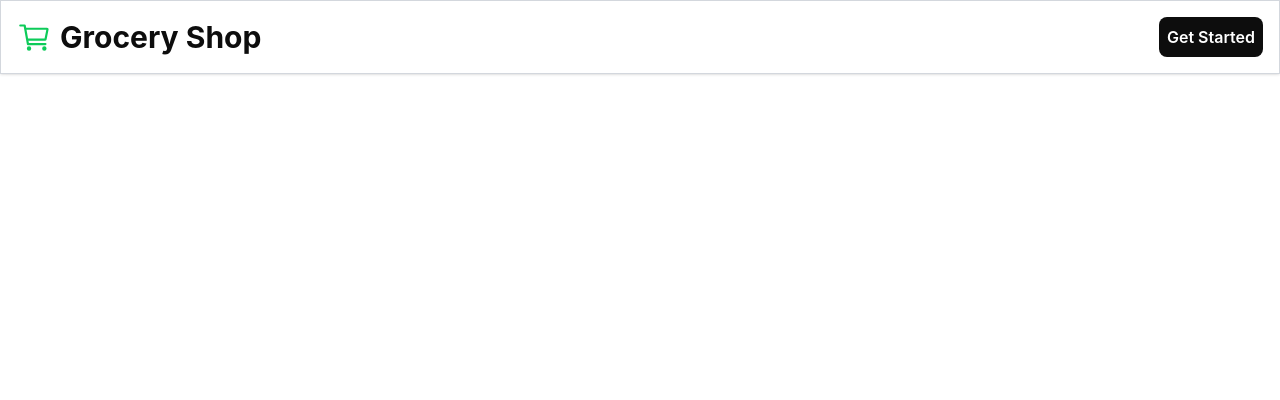
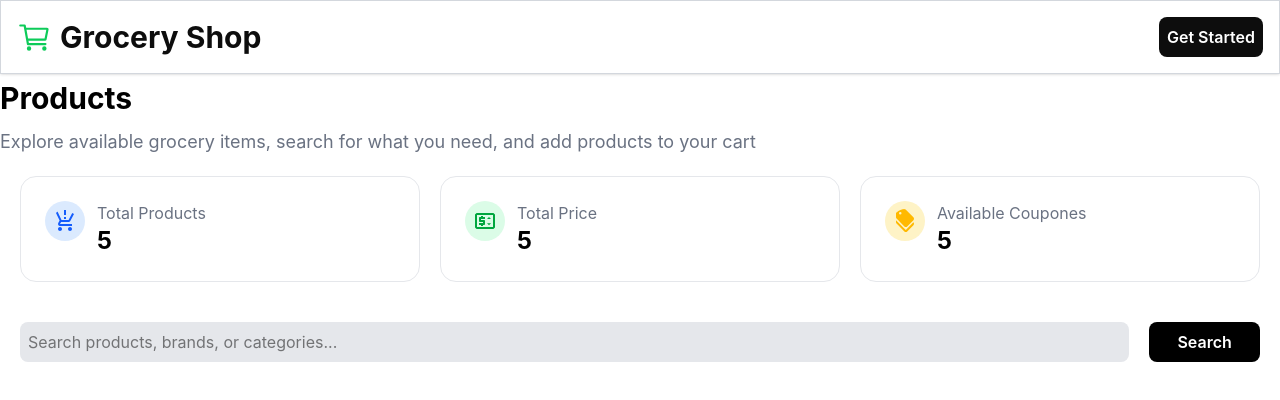
Before and after one commit to KC-Njoroge21/Grocery-Shop, a React (Vite) app: page /products in a window 1280 px wide. Shown: the top 400 px of the page. Built offline with nearby package versions, Linux system fonts and the light colour scheme.

Commit message:
Created the products page

```diff
--- a/src/App.jsx
+++ b/src/App.jsx
@@ -2,6 +2,7 @@ import React from 'react'
 import {Routes, Route} from 'react-router-dom'
 import Landing from './pages/Landing'
 import Header from './components/Header'
+import Products from './pages/Products'
 
 const App = () => {
   return (
@@ -9,6 +10,7 @@ const App = () => {
       <Header />
       <Routes>
         <Route path='/' element={<Landing />} />
+        <Route path='/products' element={<Products />} />
       </Routes>
     </div>
   )
--- a/src/components/Header.jsx
+++ b/src/components/Header.jsx
@@ -1,5 +1,6 @@
 import React from 'react'
 import { IoCartOutline } from "react-icons/io5";
+import { Link } from 'react-router-dom';
 
 const Header = () => {
   return (
@@ -9,7 +10,9 @@ const Header = () => {
         <h3 className='sm:text-3xl text-xl font-bold'>Grocery Shop</h3>
       </div>
 
-    <button className='p-2 text-white font-semibold rounded-lg bg-black'>Get Started</button>
+    <Link to={'/products'}>
+      <button className='p-2 text-white font-semibold rounded-lg bg-black'>Get Started</button>
+    </Link>
     </header>
   )
 }
--- /dev/null
+++ b/src/components/data.js
@@ -0,0 +1,24 @@
+const groceries = [
+  { id: 1, name: "Milk", category: "dairy", price: 120, source: "Brookside Dairy", image: "https://via.placeholder.com/150?text=Milk" },
+  { id: 2, name: "Cheese", category: "dairy", price: 250, source: "Happy Cow Ltd", image: "https://via.placeholder.com/150?text=Cheese" },
+  { id: 3, name: "Yogurt", category: "dairy", price: 80, source: "Daima Dairy", image: "https://via.placeholder.com/150?text=Yogurt" },
+  { id: 4, name: "Chicken Breast", category: "poultry", price: 400, source: "Kenchic Farm", image: "https://via.placeholder.com/150?text=Chicken" },
+  { id: 5, name: "Eggs", category: "poultry", price: 180, source: "Kenchic Farm", image: "https://via.placeholder.com/150?text=Eggs" },
+  { id: 6, name: "Sausages", category: "poultry", price: 300, source: "Farmers Choice", image: "https://via.placeholder.com/150?text=Sausages" },
+  { id: 7, name: "Spinach", category: "veggies", price: 50, source: "Fresh Greens Farm", image: "https://via.placeholder.com/150?text=Spinach" },
+  { id: 8, name: "Carrots", category: "veggies", price: 60, source: "Organic Valley Farm", image: "https://via.placeholder.com/150?text=Carrots" },
+  { id: 9, name: "Broccoli", category: "veggies", price: 90, source: "GreenGrow Farms", image: "https://via.placeholder.com/150?text=Broccoli" },
+  { id: 10, name: "Apples", category: "fruits", price: 150, source: "Mount Kenya Orchards", image: "https://via.placeholder.com/150?text=Apples" },
+  { id: 11, name: "Bananas", category: "fruits", price: 100, source: "Tropical Fruits Ltd", image: "https://via.placeholder.com/150?text=Bananas" },
+  { id: 12, name: "Oranges", category: "fruits", price: 120, source: "SunFresh Farms", image: "https://via.placeholder.com/150?text=Oranges" },
+  { id: 13, name: "Coca Cola", category: "drinks", price: 100, source: "Coca-Cola Company", image: "https://via.placeholder.com/150?text=Coke" },
+  { id: 14, name: "Orange Juice", category: "drinks", price: 180, source: "Minute Maid", image: "https://via.placeholder.com/150?text=Juice" },
+  { id: 15, name: "Mineral Water", category: "drinks", price: 50, source: "Dasani", image: "https://via.placeholder.com/150?text=Water" },
+  { id: 16, name: "Rice", category: "grains", price: 200, source: "Pishori Rice Mills", image: "https://via.placeholder.com/150?text=Rice" },
+  { id: 17, name: "Bread", category: "grains", price: 70, source: "Supaloaf", image: "https://via.placeholder.com/150?text=Bread" },
+  { id: 18, name: "Pasta", category: "grains", price: 150, source: "Barilla", image: "https://via.placeholder.com/150?text=Pasta" },
+  { id: 19, name: "Butter", category: "dairy", price: 220, source: "New KCC", image: "https://via.placeholder.com/150?text=Butter" },
+  { id: 20, name: "Tomatoes", category: "veggies", price: 80, source: "Red Harvest Farm", image: "https://via.placeholder.com/150?text=Tomatoes" }
+];
+
+export default groceries
--- a/src/pages/Landing.jsx
+++ b/src/pages/Landing.jsx
@@ -147,7 +147,7 @@ const Landing = () => {
               </h5>
             </div>
 
-            <div className="flex justify-between  flex-wrap">
+            <div className="flex justify-between gap-6 flex-wrap">
               <div className="flex flex-1 flex-col items-center text-center gap-4 min-w-75">
                 <div className="bg-green-500 p-2  rounded-full">
                   <TbShoppingCartSearch className="text-white" size={40} />
--- /dev/null
+++ b/src/pages/Products.jsx
@@ -0,0 +1,60 @@
+import React from 'react'
+import { MdProductionQuantityLimits } from "react-icons/md";
+import { MdDiscount } from "react-icons/md";
+import { MdOutlinePriceChange } from "react-icons/md";
+import groceries from '../components/data';
+
+const Products = () => {
+
+
+
+  return (
+    <div className='pt-20'>
+      <section >
+        <div className='flex flex-col gap-3'>
+          <h2 className='text-3xl font-bold'>Products</h2>
+          <p className='text-gray-500 text-lg'>
+            Explore available grocery items, search for what you need, and add products to your cart
+          </p>
+        </div>
+
+        <div className='flex p-5 flex-wrap gap-5'>
+
+          <div className='flex flex-1 p-6 rounded-2xl border border-gray-200 gap-3'>
+            <div><MdProductionQuantityLimits className='text-blue-600 bg-blue-100 p-2 rounded-full' size={40} /></div>
+            <div>
+              <h5 className='text-gray-500'>Total Products</h5>
+              <h3 className='text-2xl font-bold'>5</h3>
+            </div>
+          </div>
+
+          <div className='flex flex-1 p-6 rounded-2xl border border-gray-200 gap-3'>
+            <div><MdOutlinePriceChange size={40} className='text-green-600 bg-green-100 p-2 rounded-full' /></div>
+            <div>
+              <h5 className='text-gray-500'>Total Price</h5>
+              <h3 className='text-2xl font-bold'>5</h3>
+            </div>
+          </div>
+
+          <div className='flex flex-1 p-6 rounded-2xl border border-gray-200 gap-3'>
+            <div><MdDiscount size={40} className='text-amber-400 bg-amber-100 p-2 rounded-full' /></div>
+            <div>
+              <h5 className='text-gray-500'>Available Coupones</h5>
+              <h3 className='text-2xl font-bold'>5</h3>
+            </div>
+          </div>
+
+        </div>
+      </section>
+
+      <section>
+        <form className='flex gap-5 p-5' action="">
+          <input className='p-2 rounded-lg bg-gray-200 w-full' type="text" placeholder='Search products, brands, or categories...'  />
+          <button className='w-[10%] bg-black text-white min-w-20 font-semibold rounded-lg'>Search </button>
+        </form>
+      </section>
+    </div>
+  )
+}
+
+export default Products
```
